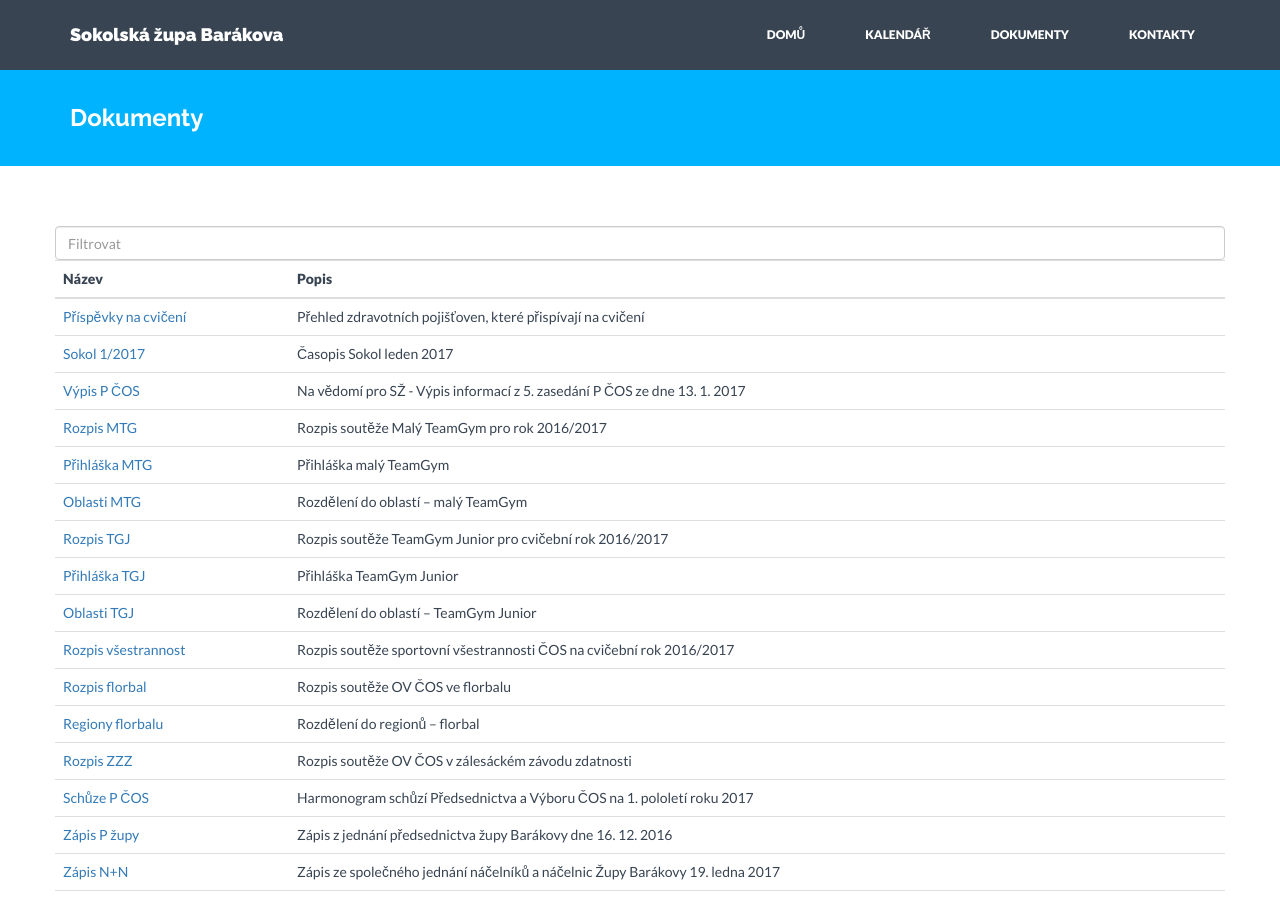
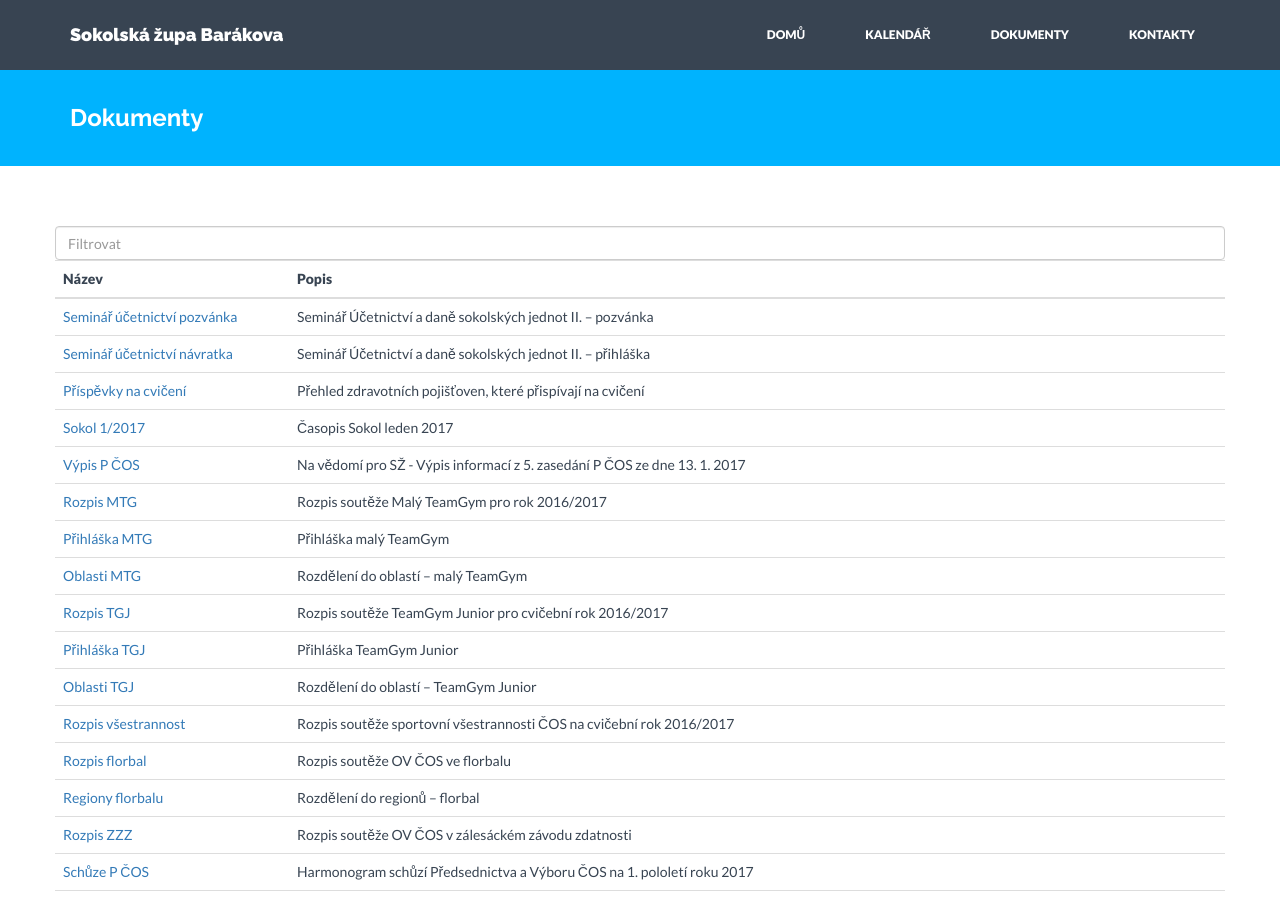
Before and after one commit to milanhybner/zbarakova.cz, a Jekyll site: the page built from dokumenty.md, in a window 1280 px wide and 900 px high. Built offline with Jekyll 4.4.1, drawn with Linux system fonts in a browser that asks for light colours; nearby versions of some CDN libraries.

Commit message:
Přidána pozvánka a návratka na seminář účetnictví
Na stránku akcí k datu 23.2.2017 byla přidána pozvánka na seminář Seminář Účetnictví a daně sokolských jednot II.

http://www.zbarakova.cz/akce.html

Na stránku dokumentů byla přidána pozvánka a návratka (přihláška na tuto akci)

http://www.zbarakova.cz/dokumenty.html

```diff
--- a/_data/akce.yaml
+++ b/_data/akce.yaml
@@ -182,6 +182,11 @@
   nazev: Klub seniorů – Opakování a doplnění besedy s Honzou Firbasem „Moje návštěva New Yorku“ s promítáním
   url: https://drive.google.com/open?id=0B0w6gDorCVUkLUNYeTEzOHg1ZVdZa1ZZUE9pTlVnZ0pSN3Fv
   druh: setkání
+
+- datum: 2017-02-23
+  nazev: Seminář Účetnictví a daně sokolských jednot II.
+  url: https://drive.google.com/open?id=0B0w6gDorCVUkcU5GY1BsSUZldFB1dHZZYW1weHNtZXBZcWFz
+  druh: seminář
 
 - datum: 2017-02-24
   nazev: Šibřinky v Říčanech
--- a/_data/dokumenty.yaml
+++ b/_data/dokumenty.yaml
@@ -1,3 +1,11 @@
+- nazev: Seminář účetnictví pozvánka
+  url: https://drive.google.com/open?id=0B0w6gDorCVUkcU5GY1BsSUZldFB1dHZZYW1weHNtZXBZcWFz
+  popis: Seminář Účetnictví a daně sokolských jednot II. – pozvánka
+
+- nazev: Seminář účetnictví návratka
+  url: https://drive.google.com/open?id=0B0w6gDorCVUkR1VnOENhWF8yY25JY25TLTJKRTFYcl9seXE0
+  popis: Seminář Účetnictví a daně sokolských jednot II. – přihláška
+
 - nazev: Příspěvky na cvičení
   url: https://www.sokol.cz/sokol/index.php?action=zobrazdokument&typdok=1&iddok=3461
   popis: Přehled zdravotních pojišťoven, které přispívají na cvičení
```
